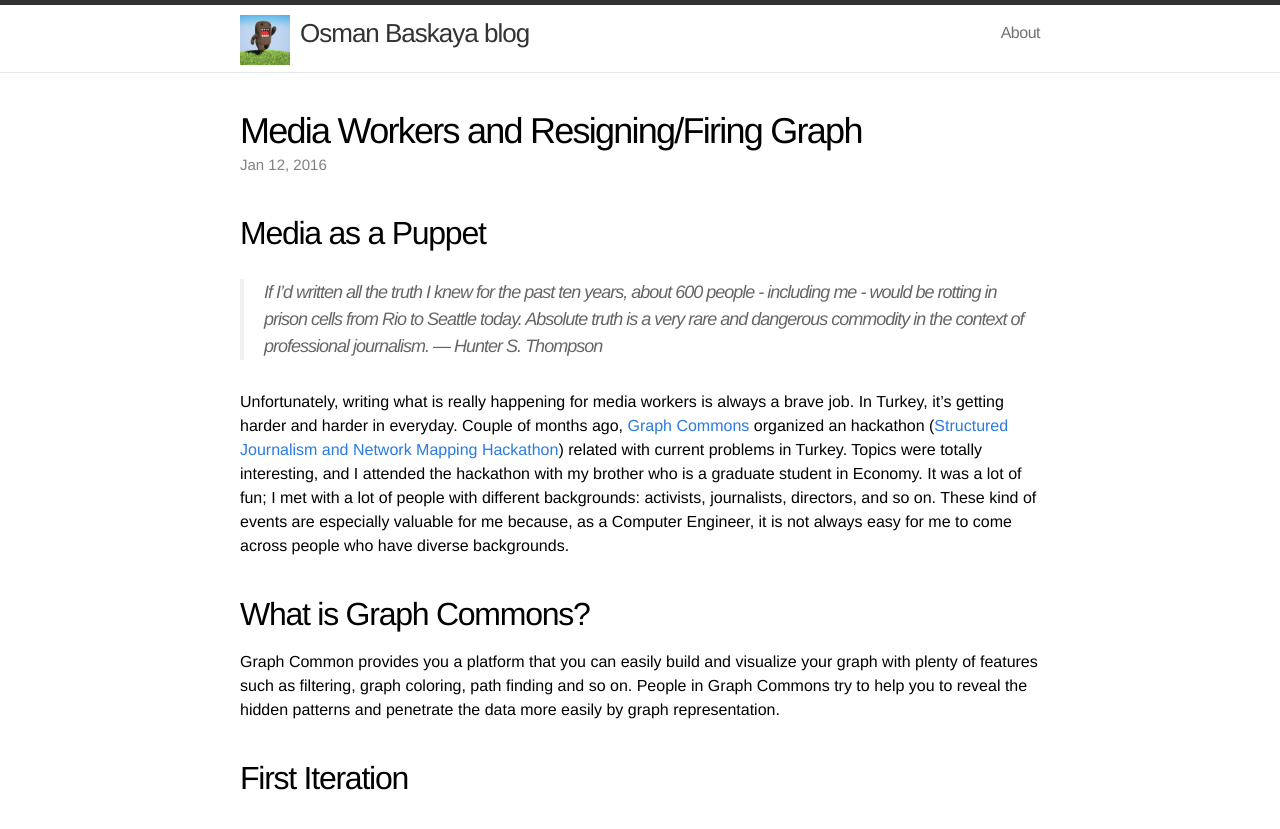
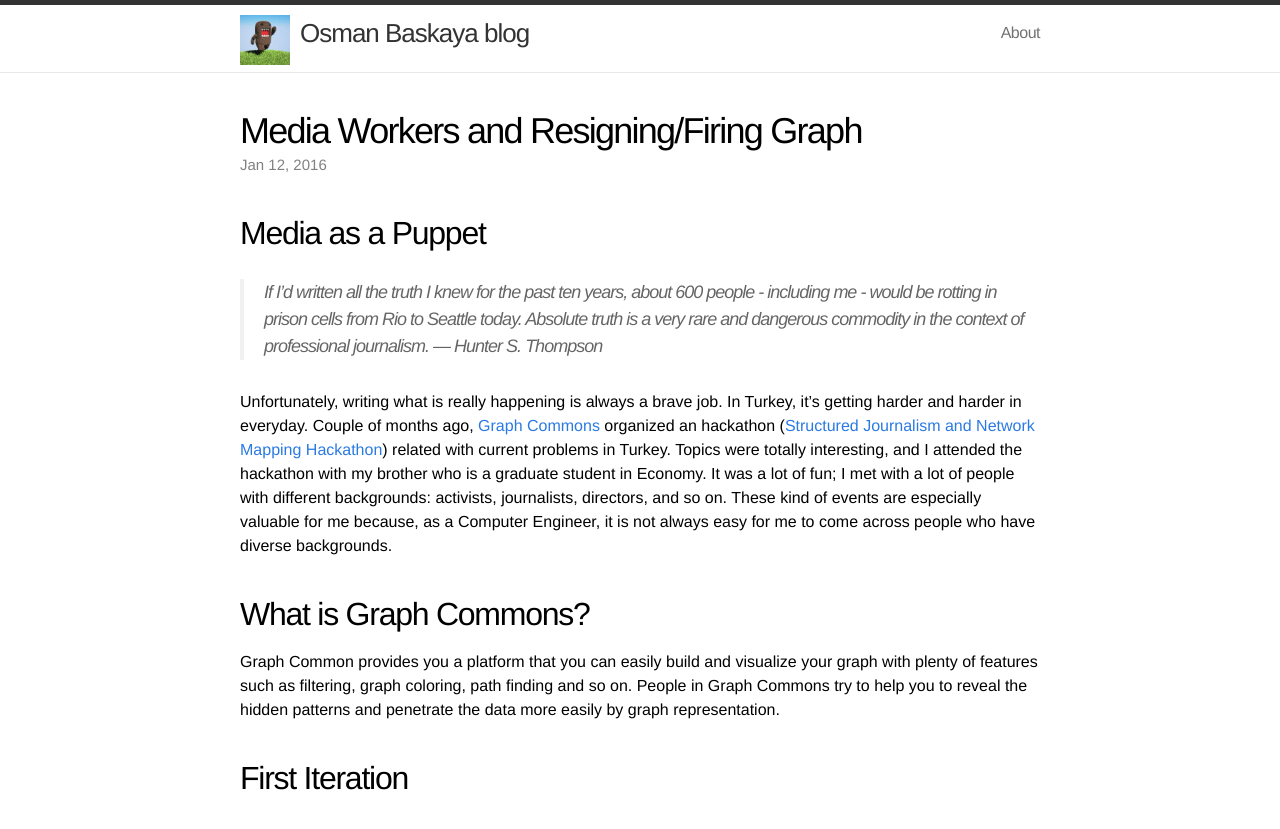
Before and after one commit to osmanbaskaya/osmanbaskaya.github.io, a Jekyll site: the page built from _posts/2016-01-12-Media-Workers.markdown, in a window 1280 px wide and 900 px high, cut to the strip 0-830 px from the top of the window. Built offline with Jekyll 4.4.1, drawn with Linux system fonts in a browser that asks for light colours; Markdown is read by kramdown in place of the engine named in the settings; comment, search, counter and statistics services are not loaded.

Commit message:
changed again

```diff
--- a/_posts/2016-01-12-Media-Workers.markdown
+++ b/_posts/2016-01-12-Media-Workers.markdown
@@ -9,7 +9,7 @@
 
 > If I'd written all the truth I knew for the past ten years, about 600 people - including me - would be rotting in prison cells from Rio to Seattle today. Absolute truth is a very rare and dangerous commodity in the context of professional journalism. ― Hunter S. Thompson
 
-Unfortunately, writing what is really happening for media workers is always a brave job. In Turkey, it's getting harder and harder in everyday. Couple of months ago, [Graph Commons](http://graphcommons.com) organized an hackathon ([Structured Journalism and Network Mapping Hackathon](http://graphcommons.github.io/hackathons/2015/08/21/istanbul-yapisal-gazetecilik-en/)) related with current problems in Turkey. Topics were totally interesting, and I attended the hackathon with my brother who is a graduate student in Economy. It was a lot of fun; I met with a lot of people with different backgrounds: activists, journalists, directors, and so on. These kind of events are especially valuable for me because, as a Computer Engineer, it is not always easy for me to come across people who have diverse backgrounds.
+Unfortunately, writing what is really happening is always a brave job. In Turkey, it's getting harder and harder in everyday. Couple of months ago, [Graph Commons](http://graphcommons.com) organized an hackathon ([Structured Journalism and Network Mapping Hackathon](http://graphcommons.github.io/hackathons/2015/08/21/istanbul-yapisal-gazetecilik-en/)) related with current problems in Turkey. Topics were totally interesting, and I attended the hackathon with my brother who is a graduate student in Economy. It was a lot of fun; I met with a lot of people with different backgrounds: activists, journalists, directors, and so on. These kind of events are especially valuable for me because, as a Computer Engineer, it is not always easy for me to come across people who have diverse backgrounds.
 
 ## What is Graph Commons?
 
```
